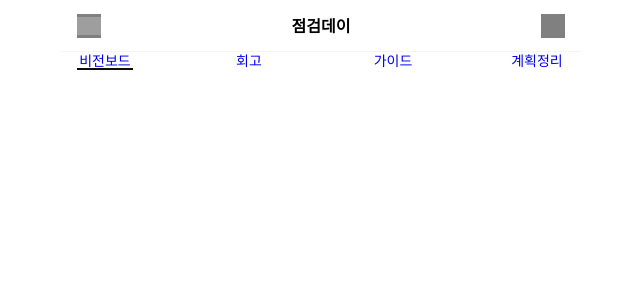
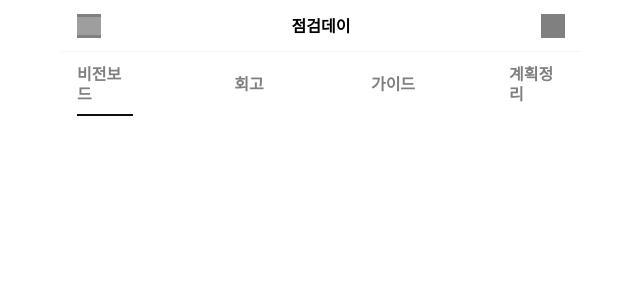
Before and after one commit to sephinek/mvp_project, a React (Vite) app: page /reflection in a window 1280 px wide. Shown: the top 300 px of the page, without its empty margins (319-959 px from the left). Built offline with nearby package versions, Linux system fonts and the light colour scheme; grey boxes are pictures that could not be loaded; a web font is replaced by a local one.

Commit message:
fixed reflection styles

```diff
--- a/src/components/atoms/ReflectionTab/index.jsx
+++ b/src/components/atoms/ReflectionTab/index.jsx
@@ -1,10 +1,9 @@
 import { useState } from 'react';
 import styles from './index.module.css';
-import { Link, useLocation } from 'react-router-dom';
+import { Link } from 'react-router-dom';
 
 const ReflectionTab = ({ children, ...rest }) => {
   const [activeTab, setActiveTab] = useState(0); // 활성화된 탭 상태
-  const location = useLocation();
 
   // 탭 이름 배열
   // const tabNames = ['비전보드', '회고', '가이드', '계획정리'];
@@ -14,8 +13,6 @@ const ReflectionTab = ({ children, ...rest }) => {
     { title: '가이드', to: '/reflection/guide' },
     { title: '계획정리', to: '/reflection/plans-review' },
   ];
-
-  console.log(location);
 
   // 탭 클릭 시 활성화된 탭 변경
   const handleTabClick = (index) => {
@@ -36,7 +33,9 @@ const ReflectionTab = ({ children, ...rest }) => {
                 activeTab === index ? styles.activeTab : ''
               }`}
             >
-              <Link to={tab.to}>{tab.title}</Link>
+              <Link className={styles.tabName} to={tab.to}>
+                {tab.title}
+              </Link>
             </div>
             <span
               className={activeTab === index ? styles.activeSpan : ''}
--- a/src/components/atoms/ReflectionTab/index.module.css
+++ b/src/components/atoms/ReflectionTab/index.module.css
@@ -8,13 +8,13 @@
   justify-content: space-between;
   align-items: center;
 }
-.tab > li{
+.tab > li {
   width: 56px;
   display: flex;
   flex-direction: column;
   align-items: center;
 }
-.tabName{
+.tabName {
   padding: 10px 0;
   font-size: var(--font-size-lg);
   font-weight: var(--font-weight-semibold);
@@ -22,7 +22,7 @@
   color: var(--color-grey-500);
   transition: color 0.3s ease-in;
 }
-.tab > li > span{
+.tab > li > span {
   display: block;
   width: 100%;
   height: 2px;
--- a/src/pages/Reflection/index.jsx
+++ b/src/pages/Reflection/index.jsx
@@ -9,11 +9,13 @@ export default function Reflection() {
 
   return (
     <>
-      <div className={styles.reflectionPage}>
+      <section className={styles.reflectionPage}>
         <ReflectionTopBar>점검데이</ReflectionTopBar>
         <ReflectionTab></ReflectionTab>
-        <Outlet />
-      </div>
+        <div className={styles.reflectionContents}>
+          <Outlet />
+        </div>
+      </section>
     </>
   );
 }
--- a/src/pages/Reflection/index.module.css
+++ b/src/pages/Reflection/index.module.css
@@ -1,6 +1,10 @@
 .reflectionPage {
-    width: 100%;
-    height: 100%;
-    display: flex;
-    flex-direction: column;
+  width: 100%;
+  height: 100%;
+  display: flex;
+  flex-direction: column;
 }
+
+.reflectionContents {
+  flex-grow: 1;
+}
--- a/src/pages/VisionBoard/index.jsx
+++ b/src/pages/VisionBoard/index.jsx
@@ -3,9 +3,9 @@ import ReflectionPlusButton from '../../components/atoms/ReflectionPlusButton';
 
 export default function VisionBoard() {
   return (
-    <section>
+    <>
       <ReflectionEmptyState></ReflectionEmptyState>
       <ReflectionPlusButton></ReflectionPlusButton>
-    </section>
+    </>
   );
 }
```
Lines whose indentation alone changed are shown as unchanged.
